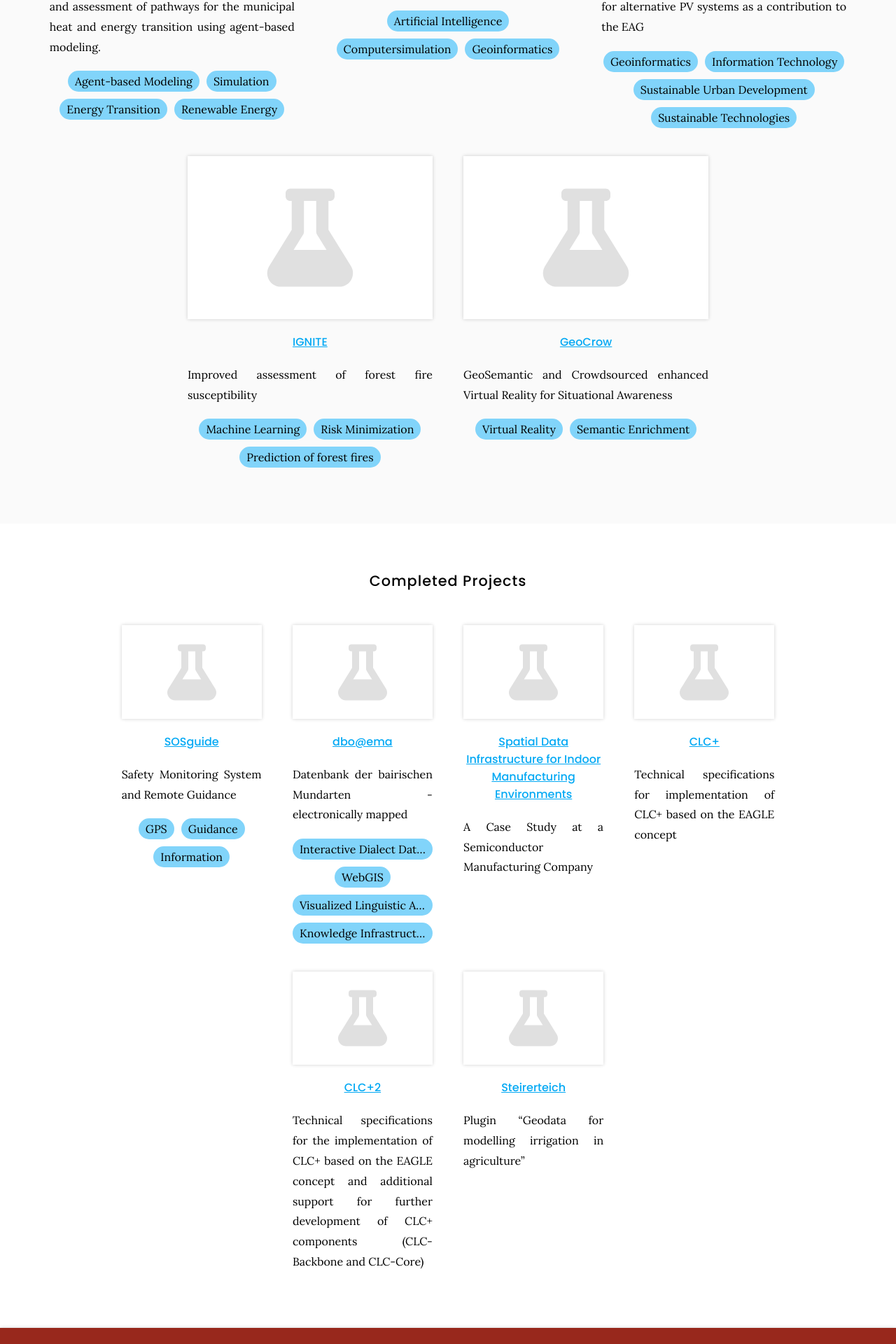
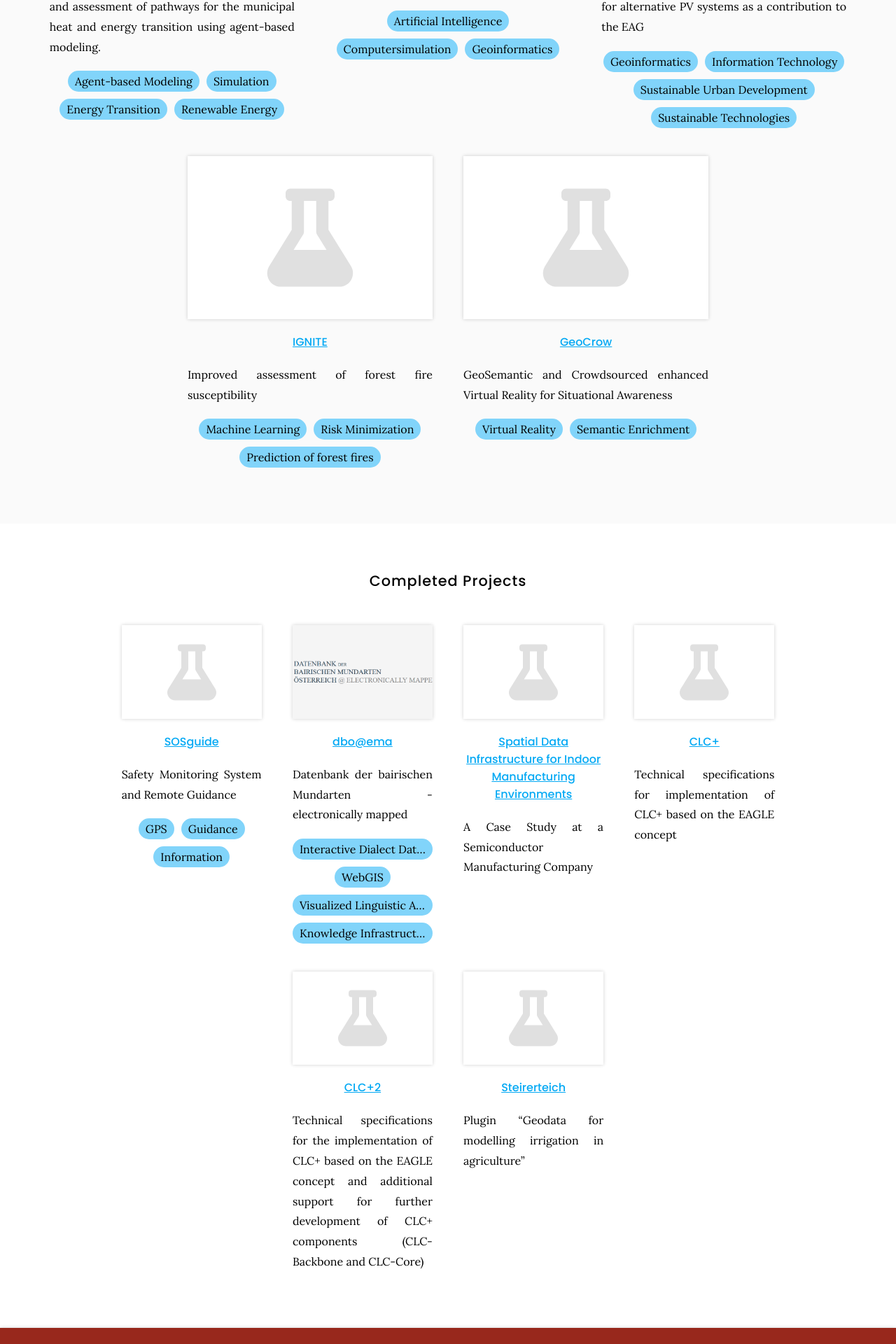
Before and after one commit to Geoinfo-TUGraz/Geoinfo-TUGraz.github.io, a Jekyll site: the page built from projects/index.md, in a window 1280 px wide. Shown: the part 800-2720 px from the top of the page at 70% size. Built offline with Jekyll 4.4.1, drawn with Linux system fonts in a browser that asks for light colours.

Commit message:
Update projects.yaml

```diff
--- a/_data/projects.yaml
+++ b/_data/projects.yaml
@@ -65,7 +65,7 @@
 
 - title: dbo@ema
   group: more
-  image:
+  image: images/projects/dbo_ema_logo.png
   link: projects/dboema
   description: Datenbank der bairischen Mundarten - electronically mapped
   tags:
```
